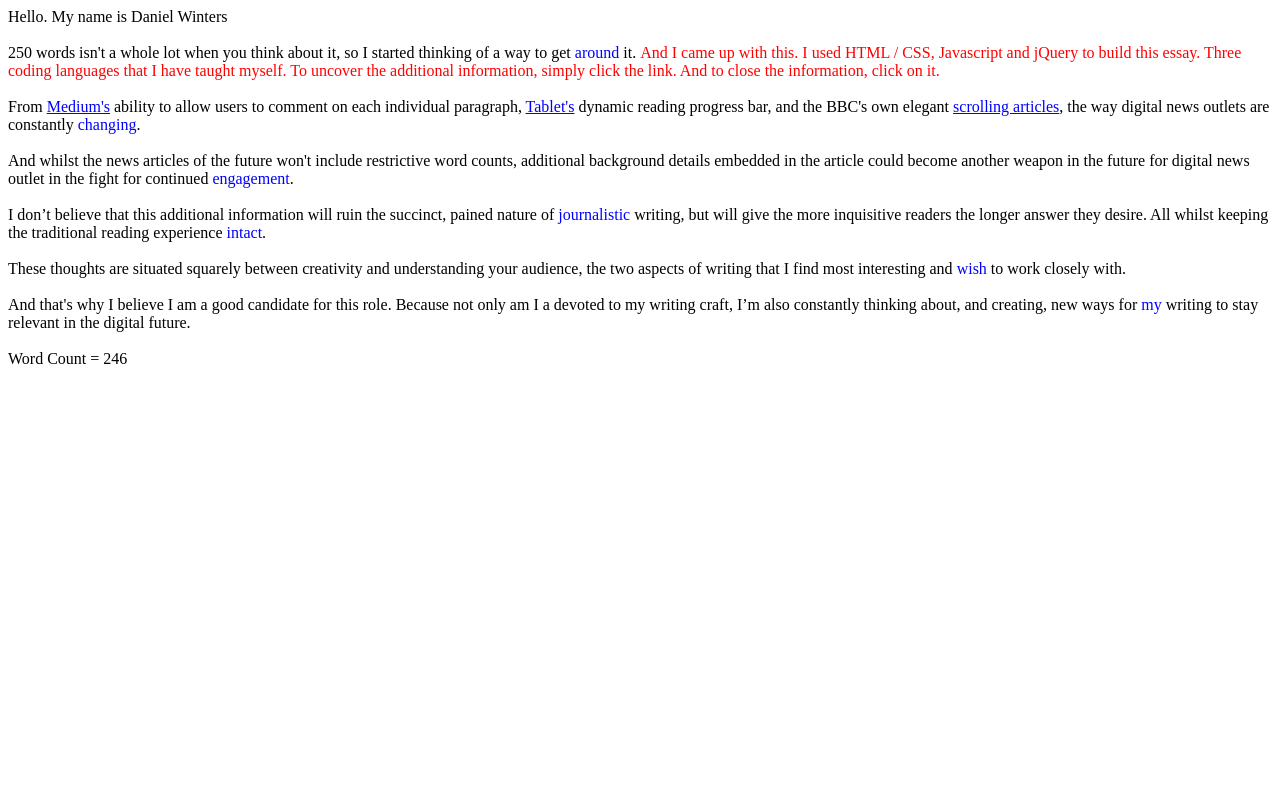
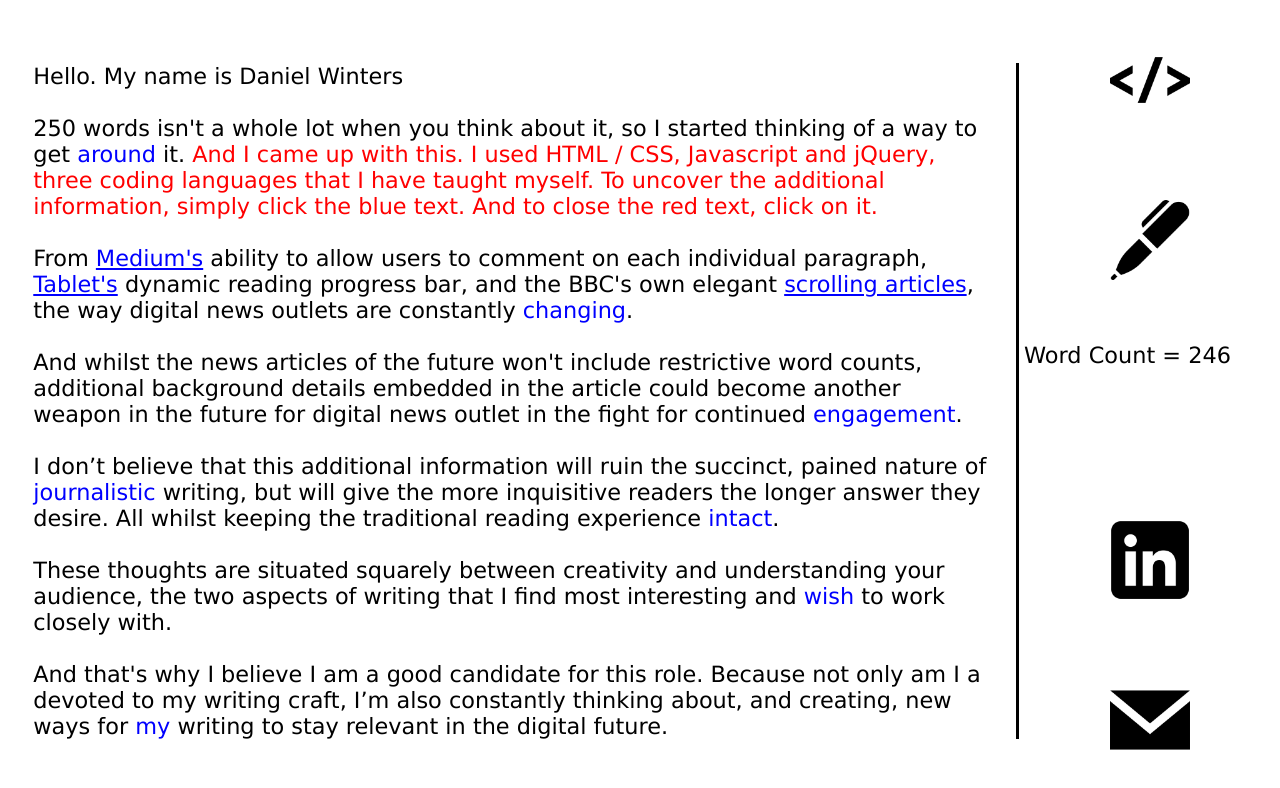
Before and after one commit to bigwinters/bbc, a plain HTML site: page index.html in a window 1280 px wide. Both pictures are taken after a click on the link "around". Drawn offline with Linux system fonts and the light colour scheme; a web font is replaced by a local one.

Commit message:
second commit

```diff
--- /dev/null
+++ b/css/main.css
@@ -0,0 +1,90 @@
+@font-face {
+	font-family: Quicksand;
+	src: url("css/Quicksand-Regular.otf") format("opentype");
+}
+
+html {
+    position: relative;
+    min-height: 100%;
+    font-family: Quicksand,Verdana;
+    font-size: 1.4em;
+}
+
+
+footer {
+    position: absolute;
+    left: 0;
+    bottom: 0;
+    height: 100px;
+    width: 100%;
+}
+
+a {
+    color: blue;
+    cursor: pointer;
+  	}
+
+a:hover {
+  	color: blue;
+  	}
+
+p{
+	display: inline;
+}
+
+#content{
+	margin-right: 20%;
+	margin-left: 2%;
+	margin-top: 5%;
+	margin-bottom: 5%;
+	border-right-style: solid;
+	border-right-width: 1%;
+	border-right-color: black;
+	padding-right: 2%;
+}
+
+.secondary{
+	color: red;
+	display:none;
+}
+
+.secondary:hover{
+	cursor: pointer;
+}
+
+#wordcount{
+	position: fixed;
+	height: 5%;
+	top: 40%;
+	text-align: center;
+}
+
+.sidebar{
+	position: fixed;
+	height: 100%;
+	right: 0;
+	width: 20%;
+}
+
+.sidebar img{
+	position: fixed;
+	right: 0;
+	height: 10%;
+	margin-right: 7%;
+}
+
+#first{
+	top: 5%;
+}
+
+#second{
+	top: 25%;
+}
+
+#third{
+	top: 65%;
+}
+
+#fourth{
+	top: 85%;
+}
--- a/index.html
+++ b/index.html
@@ -1,18 +1,18 @@
 <!DOCTYPE html>
 	<head>
-	<link rel="stylesheet" type="text/css" href="main.css">
-	<script src="jquery-2.1.4.min.js"></script>
-	<script type="text/javascript" src="app.js"></script>
+	<link rel="stylesheet" type="text/css" href="css/main.css">
+	<script src="js/jquery-2.1.4.min.js"></script>
+	<script type="text/javascript" src="js/app.js"></script>
 	<meta http-equiv="content-type" content="text/html;charset=utf-8" />
 	</head>
 
 	<body>
-		<div>
+		<div id="content">
 			<p>Hello. My name is Daniel Winters</p>
 			<br>
 			<br>
 			<p>250 words isn't a whole lot when you think about it, so I started thinking of a way to get <a class="trigger" onclick='displaySecondary($(this).html())'>around</a> it.</p>
-			<p class="secondary" id="around">And I came up with this. I used HTML / CSS, Javascript and jQuery to build this essay. Three coding languages that I have taught myself. To uncover the additional information, simply click the link. And to close the information, click on it.</p>
+			<p class="secondary" id="around">And I came up with this. I used HTML / CSS, Javascript and jQuery, three coding languages that I have taught myself. To uncover the additional information, simply click the blue text. And to close the red text, click on it.</p>
 			<br>
 			<br>
 			<p>From <a href="https://medium.com/maxistentialism-blog/star-trek-the-next-generation-in-40-hours-c4a6762cbd3" target="_blank">Medium's</a> ability to allow users to comment on each individual paragraph, <a href="http://www.tabletmag.com/jewish-news-and-politics/191806/the-illusionist-al-seckel" target="_blank">Tablet's</a> dynamic reading progress bar, and the BBC's own elegant <a href="http://www.bbc.co.uk/news/special/2014/newsspec_7617/index.html" target="_blank">scrolling articles</a>, the way digital news outlets are constantly <a class="trigger" onclick='displaySecondary($(this).html())'>changing</a>.</p>
@@ -36,10 +36,13 @@
 			<p>And that's why I believe I am a good candidate for this role. Because not only am I a devoted to my writing craft, I’m also constantly thinking about, and creating, new ways for <a class="trigger" onclick='displaySecondary($(this).html())'>my</a></p>
 			<p class="secondary" id="my">, and hopefully the BBC’s,</p>
 			<p> writing to stay relevant in the digital future.</p>
-			<br>
-			<br>
+		</div>
+		<div class="sidebar">
+			<a href="http://www.danielwinters.co.uk/code" target="_blank"><img src="img/iconmonstr-html-code-icon-128.png" id="first"></a>
+			<a href="http://www.danielwinters.co.uk/blog" target="_blank"><img src="img/iconmonstr-pen-icon-128.png" id="second"></a>
 			<p id="wordcount"></p>
+			<a href="https://uk.linkedin.com/pub/daniel-winters/62/b14/b71" target="_blank"><img src="img/iconmonstr-linkedin-3-icon-128.png" id="third"></a>
+			<a href="mailto:hello@danielwinters.co.uk?Subject=Hello%20Daniel" target="_top"><img src="img/iconmonstr-email-3-icon-128.png" id="fourth"></a>
 		</div>
-
 	</body>
 </html>
--- a/app.js
+++ b/js/app.js
@@ -31,7 +31,7 @@
                     if (updateWordCount(tar,true) === false){return;} else
                         {
                             tar = "#" + tar;
-                            $(tar).fadeIn();
+                            $(tar).fadeIn("slow");
                         }
                 }
 
@@ -54,7 +54,7 @@
                     $('.secondary').click(function(){
                         var currentID = $(this).attr('id');
                         updateWordCount(currentID,false);
-                        $(this).fadeOut();
+                        $(this).fadeOut("slow");
                         notDisplayed(currentID);
                     });
                 });
--- a/main.css
+++ /dev/null
@@ -1,21 +0,0 @@
-a {
-    color: blue;
-    cursor: pointer;
-  	}
-
-a:hover {
-  	color: blue;
-  	}
-
-p{
-	display: inline;
-}
-
-.secondary{
-	color: red;
-	display:none;
-}
-
-.secondary:hover{
-	cursor: pointer;
-}
```
Also changed, not shown: css/Quicksand-Regular.otf (added), img/iconmonstr-email-3-icon-128.png (added), img/iconmonstr-html-code-icon-128.png (added), img/iconmonstr-linkedin-3-icon-128.png (added), img/iconmonstr-pen-icon-128.png (added), js/jquery-2.1.4.min.js (renamed from jquery-2.1.4.min.js), 1 other file.
